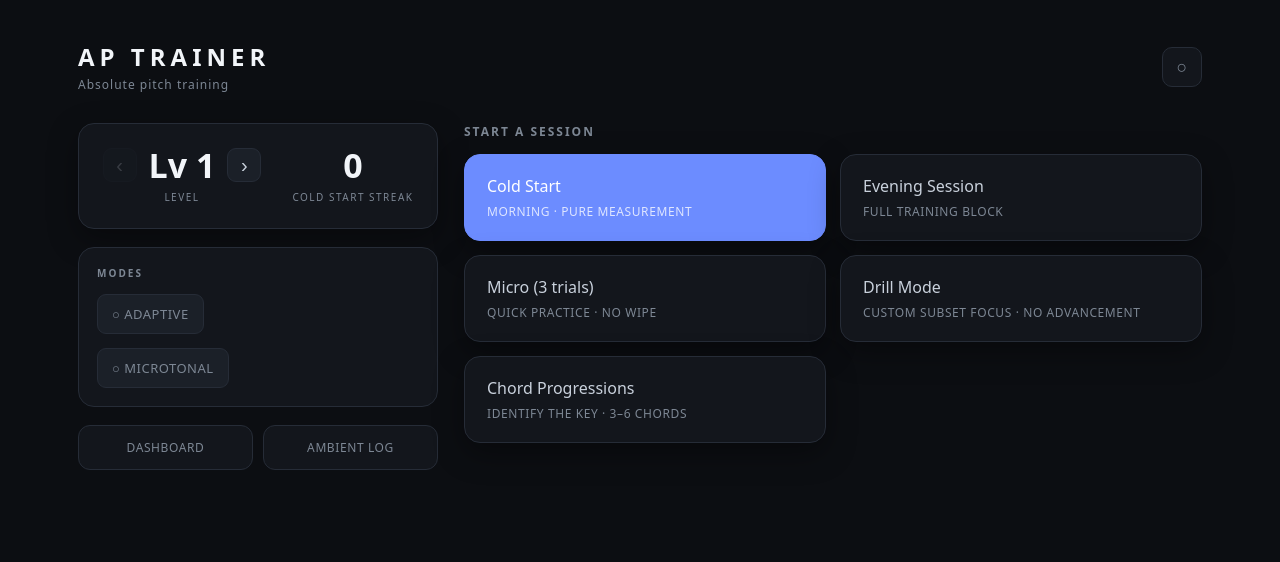
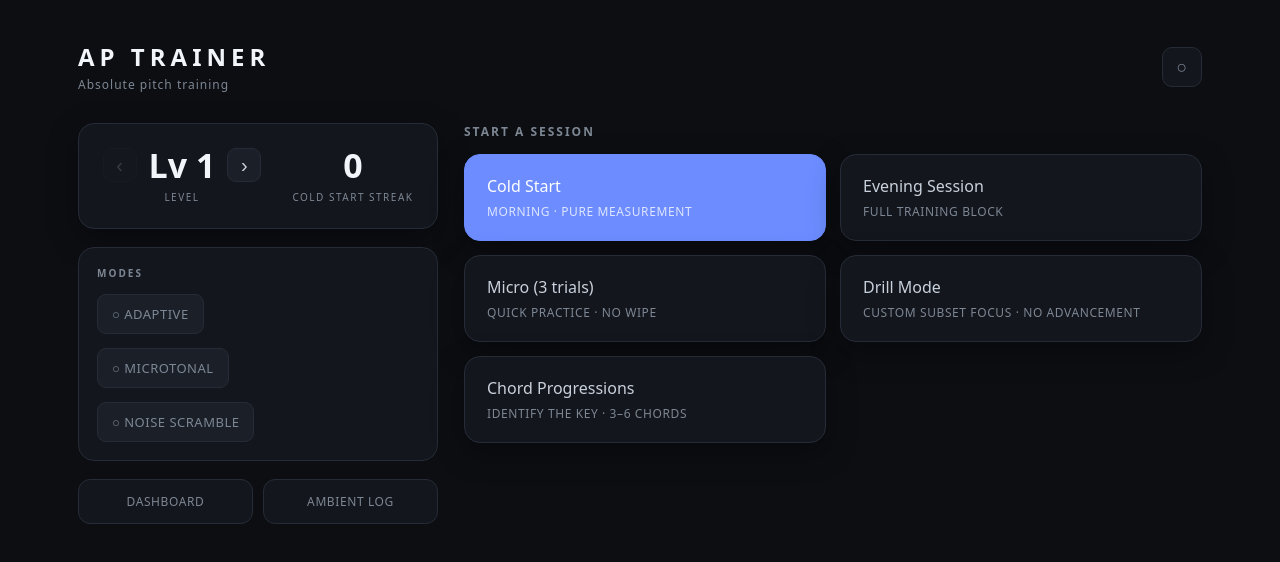
Before and after one commit to mehurtado/ap-trainer, a React (Vite) app: page / in a window 1280 px wide. Shown: the top 562 px of the page. Built offline with nearby package versions, Linux system fonts and the light colour scheme.

Commit message:
Add toggleable Noise Scramble mode
- New 'Noise Scramble' toggle in the Modes panel (alongside Adaptive/Microtonal)
- When enabled, every note trial is played noise-masked (scrambled under noise)
- Persists the setting across sessions

```diff
--- a/src/App.jsx
+++ b/src/App.jsx
@@ -33,6 +33,8 @@ export default function App() {
         onToggleAdaptive={() => g.setAdaptiveMode(!g.adaptiveMode)}
         notExactMode={g.notExactMode}
         onToggleNotExact={() => g.setNotExactMode(!g.notExactMode)}
+        noiseScrambleMode={g.noiseScrambleMode}
+        onToggleNoiseScramble={() => g.setNoiseScrambleMode(!g.noiseScrambleMode)}
       />
     );
   }
--- a/src/audio/TrialEngine.js
+++ b/src/audio/TrialEngine.js
@@ -28,7 +28,7 @@ function pickStimulusType(isDrill = false) {
 // Generates the next trial spec given active notes and level.
 // When adaptiveStats is provided it drives all selection dimensions;
 // otherwise falls back to adversarial pick at level 12 or uniform random.
-export function generateTrial({ activeNotes, level, instrumentId, trialIndexInSession, confusionMatrix, sessionType, adaptiveStats, responseWindowMs, perNoteAccuracy = {} }) {
+export function generateTrial({ activeNotes, level, instrumentId, trialIndexInSession, confusionMatrix, sessionType, adaptiveStats, responseWindowMs, perNoteAccuracy = {}, noiseScramble = false }) {
   const isDrill = sessionType === 'drill';
 
   // ── Chroma ────────────────────────────────────────────────────────────────
@@ -63,9 +63,12 @@ export function generateTrial({ activeNotes, level, instrumentId, trialIndexInSe
     : randInt(reg.min, reg.max);
 
   // ── Stimulus type ─────────────────────────────────────────────────────────
-  const stimType = adaptiveStats
+  let stimType = adaptiveStats
     ? adaptiveStats.pickStimType(targetChroma, isDrill)
     : pickStimulusType(isDrill);
+
+  // Noise Scramble toggle: force every trial to be a noise-masked note.
+  if (noiseScramble) stimType = 'noise';
 
   // ── Detuned params ────────────────────────────────────────────────────────
   let centOffset = 0;
--- a/src/components/HomeScreen.jsx
+++ b/src/components/HomeScreen.jsx
@@ -20,6 +20,8 @@ export default function HomeScreen({
   onToggleAdaptive,
   notExactMode,
   onToggleNotExact,
+  noiseScrambleMode,
+  onToggleNoiseScramble,
 }) {
   const [showDrillPicker, setShowDrillPicker] = useState(false);
   const [pickedNotes, setPickedNotes] = useState([]);
@@ -100,6 +102,15 @@ export default function HomeScreen({
               </button>
               {notExactMode && <span className="adaptive-hint">ask direction for detuned</span>}
             </div>
+            <div className="adaptive-row">
+              <button
+                className={`adaptive-btn${noiseScrambleMode ? ' active' : ''}`}
+                onClick={onToggleNoiseScramble}
+              >
+                {noiseScrambleMode ? '◉' : '○'} Noise Scramble
+              </button>
+              {noiseScrambleMode && <span className="adaptive-hint">every note under noise</span>}
+            </div>
           </div>
 
           <div className="secondary-buttons">
--- a/src/hooks/useGameState.js
+++ b/src/hooks/useGameState.js
@@ -50,6 +50,7 @@ export function useGameState() {
   const [notExactModeState, setNotExactModeState] = useState(false);
   const [showDirectionOverlay, setShowDirectionOverlay] = useState(false);
   const [adaptiveMode, setAdaptiveModeState] = useState(false);
+  const [noiseScrambleModeState, setNoiseScrambleModeState] = useState(false);
   const [currentProgression, setCurrentProgression] = useState(null);
   const [audioEndMs, setAudioEndMs] = useState(0);
   const [progressionFeedback, setProgressionFeedback] = useState(null);
@@ -70,6 +71,7 @@ export function useGameState() {
     getMeta('lastTrialTime').then(v => { if (v) lastTrialTime.current = v; });
     getMeta('adaptiveMode').then(v => { if (v != null) setAdaptiveModeState(v); });
     getMeta('notExactMode').then(v => { if (v != null) setNotExactModeState(v); });
+    getMeta('noiseScrambleMode').then(v => { if (v != null) setNoiseScrambleModeState(v); });
     getMeta('responseWindowMs').then(v => { if (v != null) setResponseWindowMs(v); });
   }, []);
 
@@ -99,6 +101,11 @@ export function useGameState() {
   function setNotExactMode(v) {
     setNotExactModeState(v);
     setMeta('notExactMode', v);
+  }
+
+  function setNoiseScrambleMode(v) {
+    setNoiseScrambleModeState(v);
+    setMeta('noiseScrambleMode', v);
   }
 
   // Runs once per session start, always (see Decision C: perNoteAccuracy must
@@ -298,6 +305,7 @@ export function useGameState() {
       adaptiveStats: adaptiveStatsRef.current,
       responseWindowMs: currentWindowMs,
       perNoteAccuracy: perNoteAccuracyRef.current,
+      noiseScramble: noiseScrambleModeState,
     });
     trial.isColdStart = cold && idx === 0;
     trial.sessionType = sessType;
@@ -567,6 +575,7 @@ export function useGameState() {
     activeNotes,
     notExactMode: notExactModeState, setNotExactMode,
     adaptiveMode, setAdaptiveMode,
+    noiseScrambleMode: noiseScrambleModeState, setNoiseScrambleMode,
     showConfidenceOverlay,
     showDirectionOverlay,
     pendingGuess,
```
